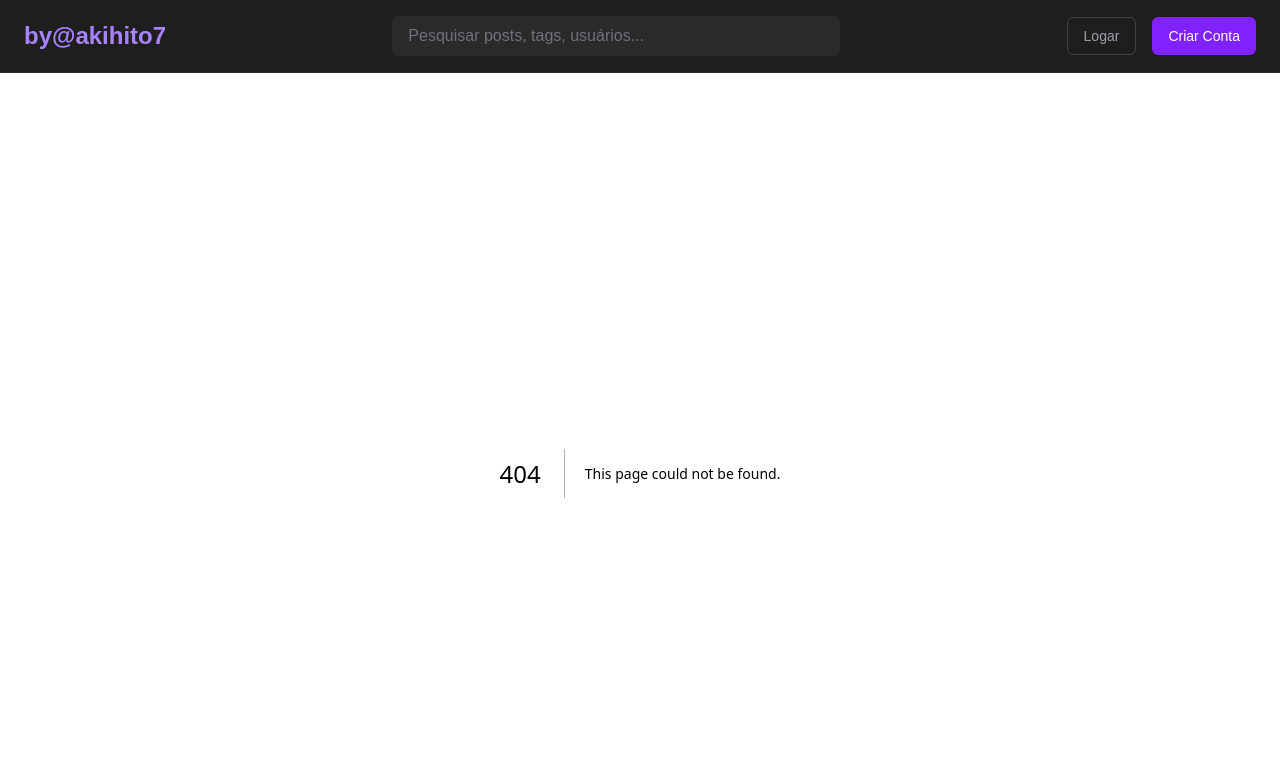
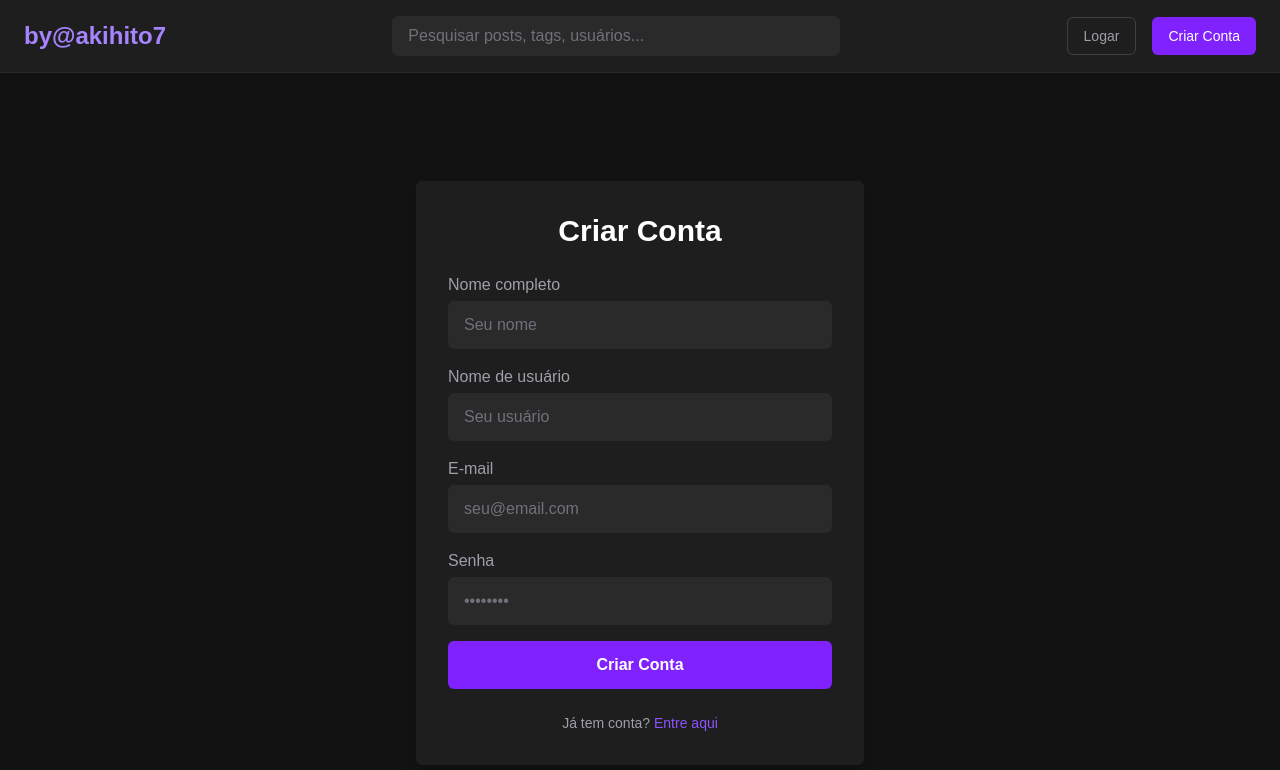
Before and after one commit to Akihito7/front-forum, a Next.js app: page /register in a window 1280 px wide. Before the commit this address had no page. Shown: the top 770 px of the page. Built offline with nearby package versions, Linux system fonts and the light colour scheme.

Commit message:
feat : added page login and register

```diff
--- a/src/app/layout.tsx
+++ b/src/app/layout.tsx
@@ -1,7 +1,7 @@
 import type { Metadata } from "next";
 import { Geist, Geist_Mono } from "next/font/google";
 import "./globals.css";
-import { Header } from "../components/home/header";
+import { Header } from "../components/header";
 
 const geistSans = Geist({
   variable: "--font-geist-sans",
--- /dev/null
+++ b/src/app/login/page.tsx
@@ -0,0 +1,63 @@
+'use client'
+export default function LoginPage() {
+  return (
+    <div className="min-h-screen bg-[#121212] flex items-center justify-center px-4">
+      <div className="max-w-md w-full bg-[#1e1e1e] rounded-md shadow-lg p-8 space-y-6">
+        <h1 className="text-3xl font-bold text-white text-center">
+          Bem-vindo de volta
+        </h1>
+
+        <form className="space-y-4" onSubmit={(e) => e.preventDefault()}>
+          <div>
+            <label
+              htmlFor="email"
+              className="block text-zinc-400 mb-1 font-medium"
+            >
+              E-mail
+            </label>
+            <input
+              type="email"
+              id="email"
+              placeholder="seu@email.com"
+              required
+              className="w-full bg-[#2a2a2a] text-zinc-100 rounded-md px-4 py-3 placeholder:text-zinc-500 focus:outline-none focus:ring-2 focus:ring-violet-500 transition"
+            />
+          </div>
+
+          <div>
+            <label
+              htmlFor="password"
+              className="block text-zinc-400 mb-1 font-medium"
+            >
+              Senha
+            </label>
+            <input
+              type="password"
+              id="password"
+              placeholder="••••••••"
+              required
+              className="w-full bg-[#2a2a2a] text-zinc-100 rounded-md px-4 py-3 placeholder:text-zinc-500 focus:outline-none focus:ring-2 focus:ring-violet-500 transition"
+            />
+          </div>
+
+          <button
+            type="submit"
+            className="w-full bg-violet-600 hover:bg-violet-700 text-white py-3 rounded-md font-semibold transition"
+          >
+            Entrar
+          </button>
+        </form>
+
+        <p className="text-center text-zinc-400 text-sm">
+          Ainda não tem conta?{" "}
+          <a
+            href="/register"
+            className="text-violet-500 hover:underline cursor-pointer"
+          >
+            Crie uma aqui
+          </a>
+        </p>
+      </div>
+    </div>
+  );
+}
--- /dev/null
+++ b/src/app/register/page.tsx
@@ -0,0 +1,95 @@
+"use client";
+export default function RegisterPage() {
+  return (
+    <div className="min-h-screen bg-[#121212] flex items-center justify-center px-4">
+      <div className="max-w-md w-full bg-[#1e1e1e] rounded-md shadow-lg p-8 space-y-6">
+        <h1 className="text-3xl font-bold text-white text-center">
+          Criar Conta
+        </h1>
+
+        <form className="space-y-4" onSubmit={(e) => e.preventDefault()}>
+          <div>
+            <label
+              htmlFor="name"
+              className="block text-zinc-400 mb-1 font-medium"
+            >
+              Nome completo
+            </label>
+            <input
+              type="text"
+              id="name"
+              placeholder="Seu nome"
+              required
+              className="w-full bg-[#2a2a2a] text-zinc-100 rounded-md px-4 py-3 placeholder:text-zinc-500 focus:outline-none focus:ring-2 focus:ring-violet-500 transition"
+            />
+          </div>
+
+          <div>
+            <label
+              htmlFor="username"
+              className="block text-zinc-400 mb-1 font-medium"
+            >
+              Nome de usuário
+            </label>
+            <input
+              type="text"
+              id="username"
+              placeholder="Seu usuário"
+              required
+              className="w-full bg-[#2a2a2a] text-zinc-100 rounded-md px-4 py-3 placeholder:text-zinc-500 focus:outline-none focus:ring-2 focus:ring-violet-500 transition"
+            />
+          </div>
+
+          <div>
+            <label
+              htmlFor="email"
+              className="block text-zinc-400 mb-1 font-medium"
+            >
+              E-mail
+            </label>
+            <input
+              type="email"
+              id="email"
+              placeholder="seu@email.com"
+              required
+              className="w-full bg-[#2a2a2a] text-zinc-100 rounded-md px-4 py-3 placeholder:text-zinc-500 focus:outline-none focus:ring-2 focus:ring-violet-500 transition"
+            />
+          </div>
+
+          <div>
+            <label
+              htmlFor="password"
+              className="block text-zinc-400 mb-1 font-medium"
+            >
+              Senha
+            </label>
+            <input
+              type="password"
+              id="password"
+              placeholder="••••••••"
+              required
+              className="w-full bg-[#2a2a2a] text-zinc-100 rounded-md px-4 py-3 placeholder:text-zinc-500 focus:outline-none focus:ring-2 focus:ring-violet-500 transition"
+            />
+          </div>
+
+          <button
+            type="submit"
+            className="w-full bg-violet-600 hover:bg-violet-700 text-white py-3 rounded-md font-semibold transition"
+          >
+            Criar Conta
+          </button>
+        </form>
+
+        <p className="text-center text-zinc-400 text-sm">
+          Já tem conta?{" "}
+          <a
+            href="/login"
+            className="text-violet-500 hover:underline cursor-pointer"
+          >
+            Entre aqui
+          </a>
+        </p>
+      </div>
+    </div>
+  );
+}
```
Also changed, not shown: src/components/header.tsx (renamed from src/components/home/header.tsx).
